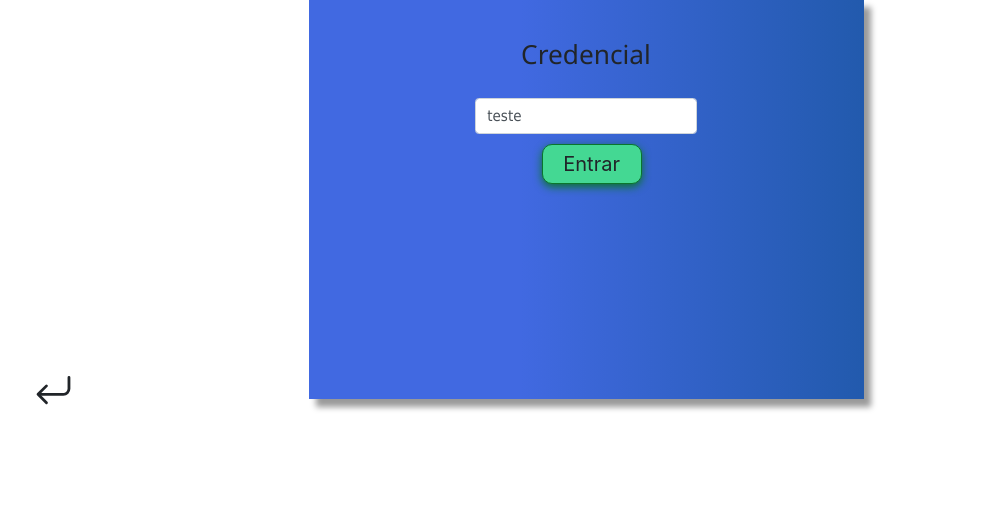
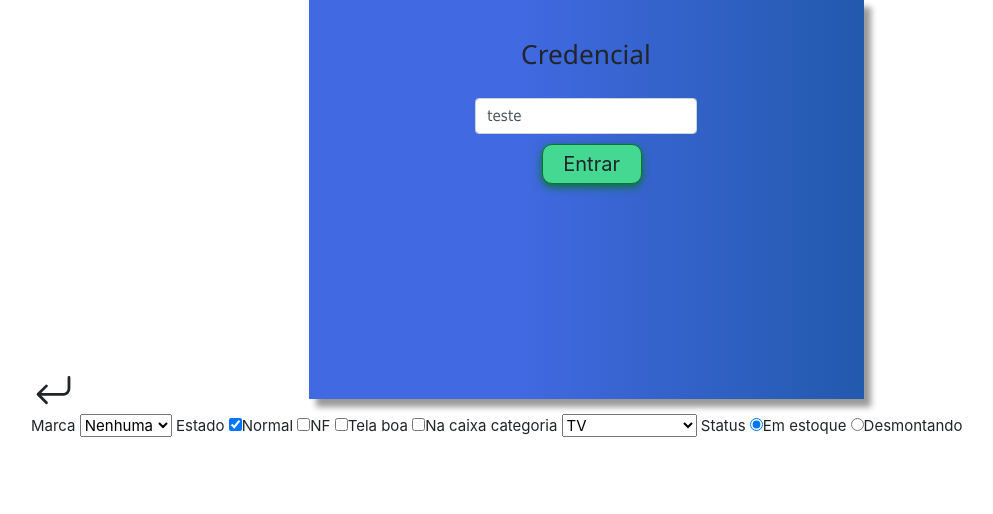
Before and after one commit to lucian257/Controle-De-Estoque, a PHP site: page / in a window 1280 px wide. Shown: the part 31-545 px from the top of the page, without its empty margins (54-1047 px from the left). Run offline with PHP 8.4, Linux system fonts and the light colour scheme; data comes from the database, SQL or seed files in the repository.

Commit message:
começando filtros

```diff
--- a/Assets/js/script.js
+++ b/Assets/js/script.js
@@ -76,7 +76,8 @@ $j(document).ready(function(){ // carregar pagina primeiro
 
 	$j('#corpo').on("click",".tbl_paletes td",function(){
 		var id = $j(this).attr("id");
-		if(id != "cancel"){
+		var empty = $j(this).data("ativo");
+		if(empty != "cancel"){
 			$j.ajax({
 			type:'POST',
 			dataType:"html",
@@ -111,6 +112,7 @@ $j(document).ready(function(){ // carregar pagina primeiro
 				console.log("error no ajax");
 			}
 		});
+		$j("#palavraChave_txt").val("");
 
 	});
 	$j('#corpo').on("submit",".formAddProd",function(aux){
@@ -221,7 +223,7 @@ $j(document).ready(function(){ // carregar pagina primeiro
 
 	});
 	$j("#btnPesquisar").on("click",function(){
-		var palavraChave = $j("#palavraChave_txt").val();
+		var palavraChave = $j("#palavraChave_txt").val().trim();
 		if (palavraChave.length > 0) {
 			$j.ajax({
 				type:'POST',
@@ -238,6 +240,41 @@ $j(document).ready(function(){ // carregar pagina primeiro
 			});
 		}
 	});
-
+	$j("#flt_marca").on("change", function() {
+		var palavraChave = $j("#palavraChave_txt").val().trim();
+		if (palavraChave.length > 0) {
+			$j.ajax({
+				type:'POST',
+				dataType:"html",
+				async: false,
+				url:'script.php',
+				data:"funcao=pesquisa&chave="+palavraChave,
+				success:function(resp){
+					$j('#corpo').html(resp);
+				},
+				error:function(){
+					console.log("error no ajax");
+				}
+			});
+		}else{
+			$j.ajax({
+				type:'POST',
+				dataType:"html",
+				async: false,
+				url:'script.php',
+				data:"funcao=filter&chave="+palavraChave,
+				success:function(resp){
+					$j('#corpo').html(resp);
+				},
+				error:function(){
+					console.log("error no ajax");
+				}
+			});
+		}
+		/*
+    	var value = $j(this).val().toLowerCase();
+    	$j("#myTable tr").filter(function() {
+        $j(this).toggle($j(this).text().toLowerCase().indexOf(value) > -1)});*/
+  	});
 
 });
--- a/classes/loadInterface.php
+++ b/classes/loadInterface.php
@@ -44,7 +44,7 @@ class loadInterface{
 				}else{
 					if ($allPaletes[$id_array]["vazio"] == 1) {
 						//PALETE INEXITENTE
-						echo "<td id='$id' style='background:transparent; border:0px; box-shadow: 0px 0px 0px;' >&nbsp;</td>";
+						echo "<td id='$id' data-ativo='cancel' style='background:transparent; border:0px; box-shadow: 0px 0px 0px;' >&nbsp;</td>";
 					}else{
 						if ($allPaletes[$id_array]["celula"] == 0) {
 							//PALETE COM PRODUTOS
--- a/index.php
+++ b/index.php
@@ -28,6 +28,7 @@
   <path fill-rule="evenodd" d="M11.5 8a.5.5 0 0 0-.5-.5H2a.5.5 0 0 0 0 1h9a.5.5 0 0 0 .5-.5z"/>
   <path fill-rule="evenodd" d="M14 13.5a1.5 1.5 0 0 0 1.5-1.5V4A1.5 1.5 0 0 0 14 2.5H7A1.5 1.5 0 0 0 5.5 4v1.5a.5.5 0 0 0 1 0V4a.5.5 0 0 1 .5-.5h7a.5.5 0 0 1 .5.5v8a.5.5 0 0 1-.5.5H7a.5.5 0 0 1-.5-.5v-1.5a.5.5 0 0 0-1 0V12A1.5 1.5 0 0 0 7 13.5h7z"/>
 </svg>
+
 		<div id="pesquisa" style="display: none;">
 
 
@@ -40,7 +41,39 @@
   			<path fill-rule="evenodd" d="M5.854 5.646a.5.5 0 0 1 0 .708L3.207 9l2.647 2.646a.5.5 0 0 1-.708.708l-3-3a.5.5 0 0 1 0-.708l3-3a.5.5 0 0 1 .708 0z"/>
   			<path fill-rule="evenodd" d="M13.5 2.5a.5.5 0 0 1 .5.5v4a2.5 2.5 0 0 1-2.5 2.5H3a.5.5 0 0 1 0-1h8.5A1.5 1.5 0 0 0 13 7V3a.5.5 0 0 1 .5-.5z"/>
 		</svg>
-
+		<div>
+			<label>Marca</label>
+        	<select id="flt_marca" name="flt_marca_txt">
+        	<option value="null">Nenhuma</option>
+    			<option value="LG">LG</option>
+    			<option value="Samsung">Samsung</option>
+    			<option value="Philco">Philco</option>
+    			<option value="Phillips">Phillips</option>
+    			<option value="Sony">Sony</option>
+    			<option value="CCE">CCE</option>
+    			<option value="AOC">AOC</option>
+    			<option value="Panasony">Panasony</option>
+    			<option value="TCL">TCL</option>
+    			<option value="Outros">Outros</option>
+      	</select>
+      	<label>Estado</label>
+      	<input type="checkbox" name="estado1" value="Normal" checked="checked">Normal
+      	<input type="checkbox" name="estado2" value="NF">NF
+      	<input type="checkbox" name="estado3" value="Tela_boa">Tela boa
+      	<input type="checkbox" name="estado4" value="Na_caixa">Na caixa
+      	<label>categoria</label>
+      	<select name="categoria_slc">
+      		<option value="null">Nenhuma</option>
+  			<option value="TV" selected="selected">TV</option>
+  			<option value="LED">LED</option>
+  			<option value="PLACAS">PLACAS</option>
+  			<option value="AUTO_FALANTE">AUTO FALANTE</option>
+  			<option value="OUTROS">OUTROS</option>
+      	</select>
+      	<label>Status</label>
+      	<input type="radio" name="status" value="0" checked="checked">Em estoque
+      	<input type="radio" name="status" value="1">Desmontando
+		</div>
 		<!--        div         -->
 		<div id="corpo" class= "conteudo" style="display:none">
 
```
Also changed, not shown: script.php (+32 -8 lines).
